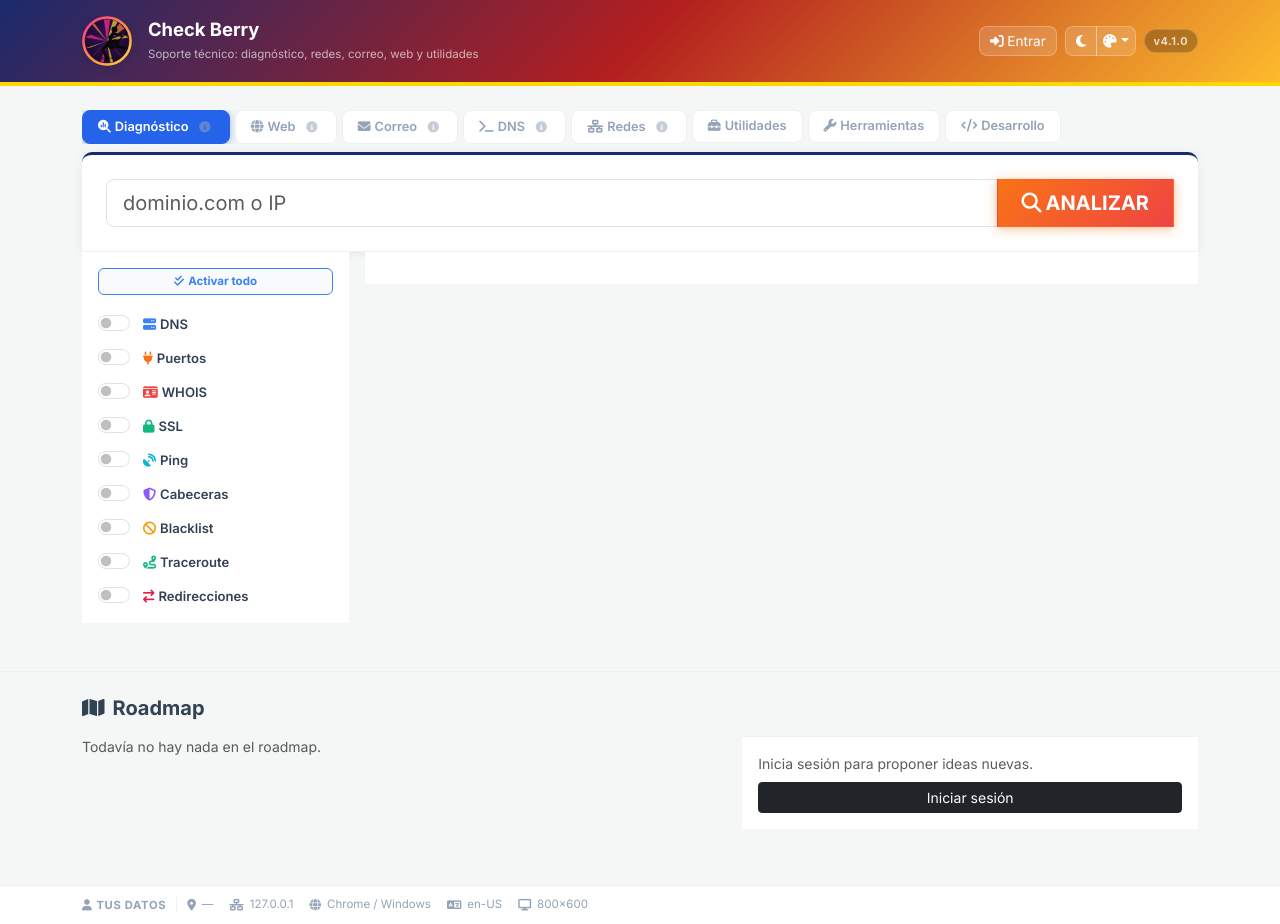
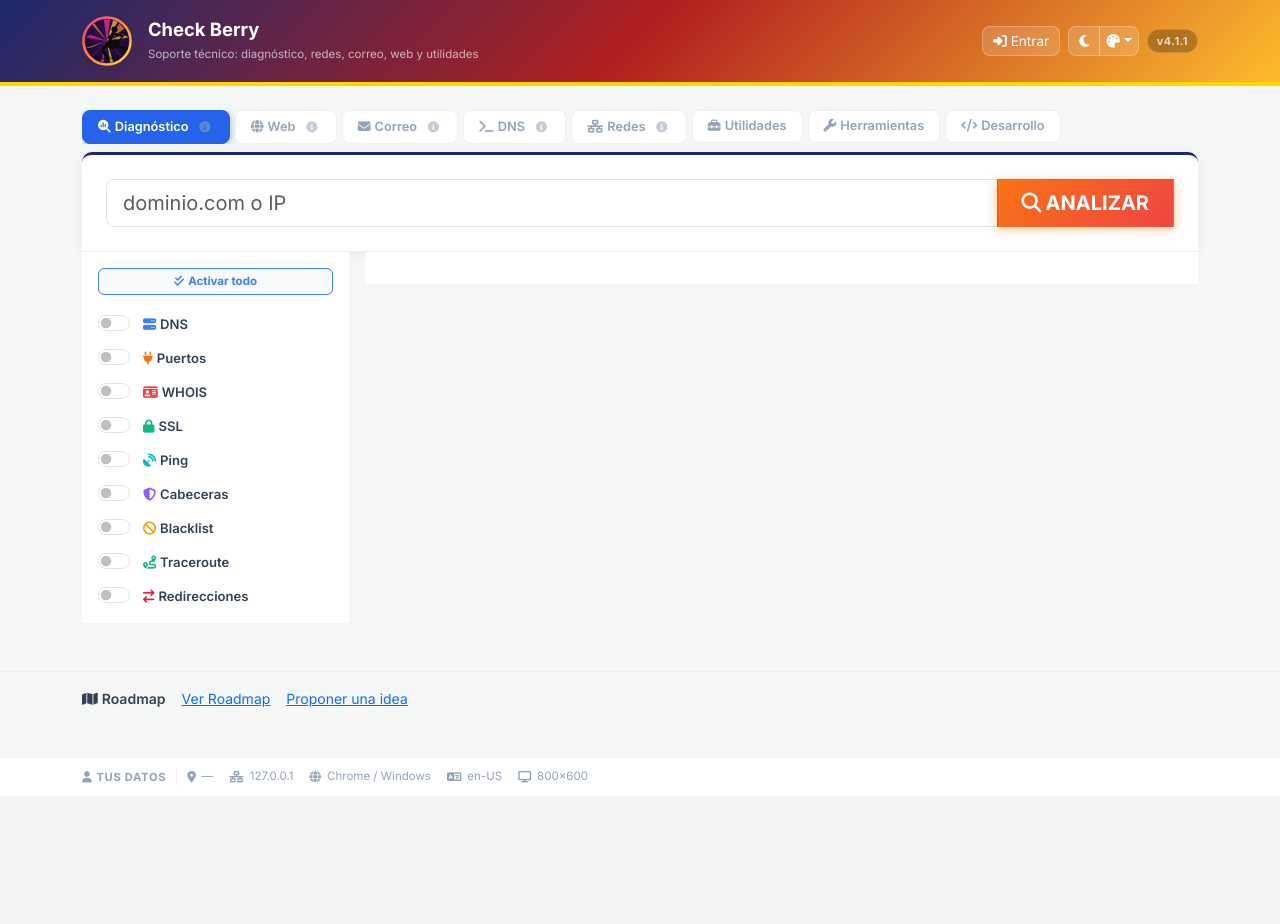
Before and after one commit to cuakcom/app-web, a PHP site: page / in a window 1280 px wide. After the commit the page ends 796 px from the top, so only its background shows below. Run offline with PHP 8.4, Linux system fonts and the light colour scheme.

Commit message:
Roadmap: enlaces en el footer en vez de listado/formulario embebidos
El footer de index.php ya no incrusta el listado del roadmap ni el
formulario de propuesta (y ya no consulta la BD en cada carga de
página de todo el sitio) — ahora son solo dos enlaces, "Ver Roadmap"
y "Proponer una idea", igual que "Panel admin".

- roadmap.php: página pública con el listado completo.
- roadmap_new.php: formulario de propuesta, requiere sesión.
- login.php: soporta ?next=<pagina>.php para volver a donde estabas
  (p.ej. si entras a proponer una idea sin sesión, tras loguearte
  vuelves a roadmap_new.php en vez de a la home), validado contra
  open-redirect (solo nombres de archivo .php propios).
- roadmap_propose.php: redirige a roadmap.php tras guardar.

Probado de extremo a extremo con curl+cookies: redirección con next,
formulario funcionando, propuesta visible en roadmap.php, HTML de
las 3 páginas balanceado (0 mismatches).

Co-Authored-By: Claude Sonnet 5 <noreply@anthropic.com>
Claude-Session: https://claude.ai/code/session_01QFcoSXz78MqTifTZM1XyZ4

```diff
--- a/includes/footer_roadmap.php
+++ b/includes/footer_roadmap.php
@@ -1,64 +1,8 @@
-<?php
-$roadmapUser = current_user();
-$roadmapPublicItems = db()->query(
-    "SELECT * FROM roadmap_items WHERE status != 'rechazada' ORDER BY
-     CASE status WHEN 'en_progreso' THEN 0 WHEN 'aceptada' THEN 1 WHEN 'pendiente' THEN 2 WHEN 'hecha' THEN 3 END,
-     created_at DESC"
-)->fetchAll(PDO::FETCH_ASSOC);
-
-$roadmapStatusLabels = [
-    'pendiente'   => ['Pendiente de validar', 'bg-secondary'],
-    'aceptada'    => ['Aceptada', 'bg-primary'],
-    'en_progreso' => ['En progreso', 'bg-warning text-dark'],
-    'hecha'       => ['Hecha', 'bg-success'],
-];
-?>
-<!-- ===================== ROADMAP ===================== -->
-<section class="roadmap-section border-top" id="roadmap">
-    <div class="container py-4">
-        <div class="d-flex align-items-center justify-content-between mb-3">
-            <h2 class="h5 fw-bold mb-0"><i class="fa-solid fa-map me-2"></i>Roadmap</h2>
-            <?php if (!empty($roadmapUser['is_admin'])): ?>
-            <a href="admin.php" class="small">Panel admin</a>
-            <?php endif; ?>
-        </div>
-
-        <div class="row g-3">
-            <div class="col-12 col-lg-7">
-                <?php if (!$roadmapPublicItems): ?>
-                    <p class="small text-muted">Todavía no hay nada en el roadmap.</p>
-                <?php endif; ?>
-                <?php foreach ($roadmapPublicItems as $item): [$label, $badge] = $roadmapStatusLabels[$item['status']] ?? ['?', 'bg-secondary']; ?>
-                    <div class="d-flex align-items-start gap-2 mb-2">
-                        <span class="header-badge <?= $badge ?>" style="font-size:0.62rem; white-space:nowrap"><?= $label ?></span>
-                        <div>
-                            <strong class="small"><?= htmlspecialchars($item['title']) ?></strong>
-                            <?php if ($item['description']): ?>
-                            <p class="small text-muted mb-0"><?= htmlspecialchars($item['description']) ?></p>
-                            <?php endif; ?>
-                        </div>
-                    </div>
-                <?php endforeach; ?>
-            </div>
-
-            <div class="col-12 col-lg-5">
-                <div class="card search-options-card">
-                    <div class="card-body p-3">
-                        <?php if ($roadmapUser): ?>
-                        <h3 class="h6 fw-bold mb-2">Proponer una idea</h3>
-                        <form method="post" action="roadmap_propose.php">
-                            <?= csrf_field() ?>
-                            <input type="text" name="title" class="form-control form-control-sm mb-2" placeholder="Título" required maxlength="150">
-                            <textarea name="description" class="form-control form-control-sm mb-2" rows="2" placeholder="Descripción (opcional)" maxlength="500"></textarea>
-                            <button type="submit" class="btn btn-dark btn-sm w-100">Enviar propuesta</button>
-                        </form>
-                        <?php else: ?>
-                        <p class="small text-muted mb-2">Inicia sesión para proponer ideas nuevas.</p>
-                        <a href="login.php" class="btn btn-dark btn-sm w-100">Iniciar sesión</a>
-                        <?php endif; ?>
-                    </div>
-                </div>
-            </div>
-        </div>
+<!-- ===================== ROADMAP (enlaces) ===================== -->
+<section class="roadmap-section border-top">
+    <div class="container py-3 d-flex align-items-center gap-3 flex-wrap">
+        <span class="small fw-semibold"><i class="fa-solid fa-map me-1"></i>Roadmap</span>
+        <a href="roadmap.php" class="small">Ver Roadmap</a>
+        <a href="roadmap_new.php" class="small">Proponer una idea</a>
     </div>
 </section>
--- a/includes/version.php
+++ b/includes/version.php
@@ -1,4 +1,4 @@
 <?php
 if (!defined('APP_VERSION')) {
-    define('APP_VERSION', '4.1.0');
+    define('APP_VERSION', '4.1.1');
 }
--- a/roadmap_propose.php
+++ b/roadmap_propose.php
@@ -14,5 +14,5 @@ if ($_SERVER['REQUEST_METHOD'] === 'POST' && csrf_check($_POST['csrf_token'] ??
     }
 }
 
-header('Location: index.php#roadmap');
+header('Location: roadmap.php');
 exit;
```
Also changed, not shown: login.php (+11 -2 lines), roadmap.php (added, +55 -0 lines), roadmap_new.php (added, +32 -0 lines).
